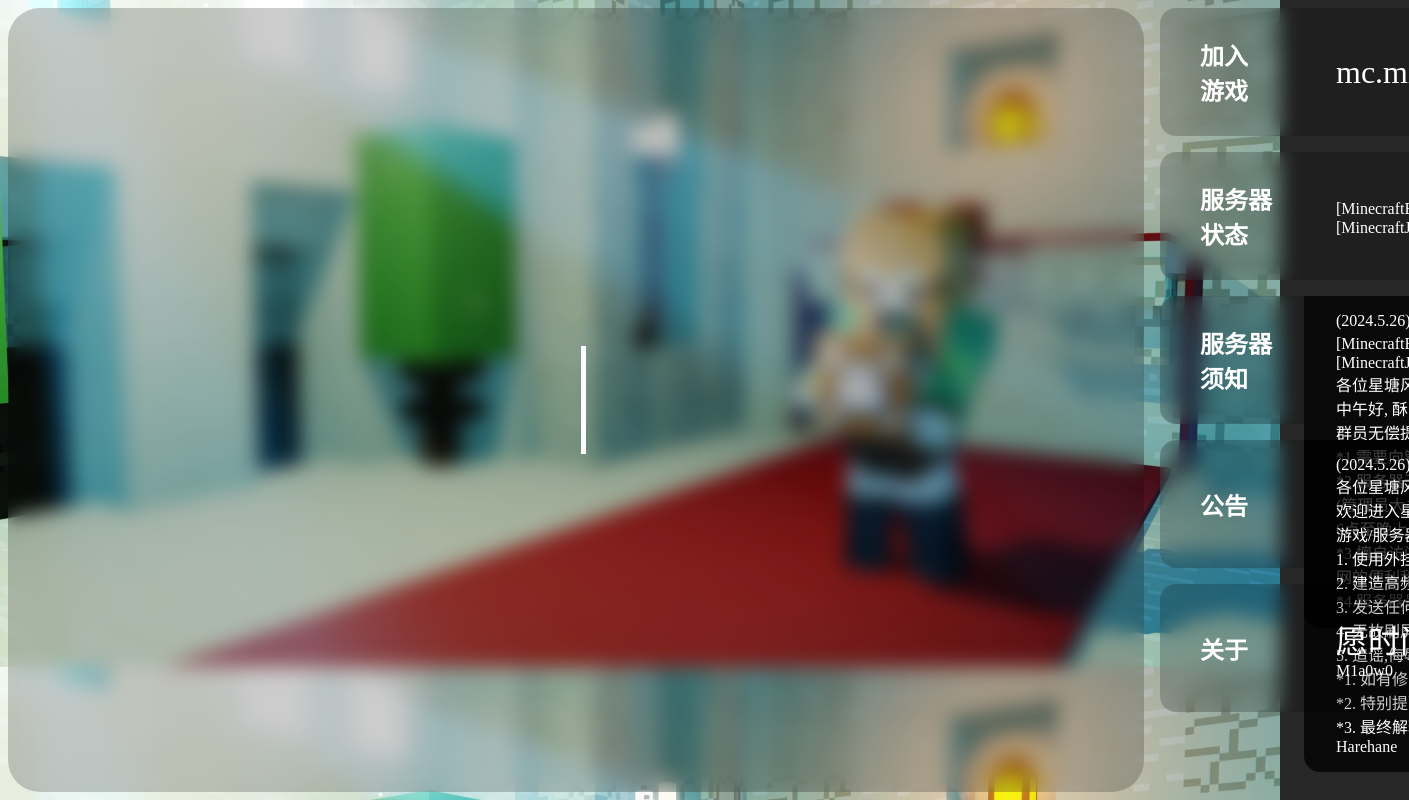
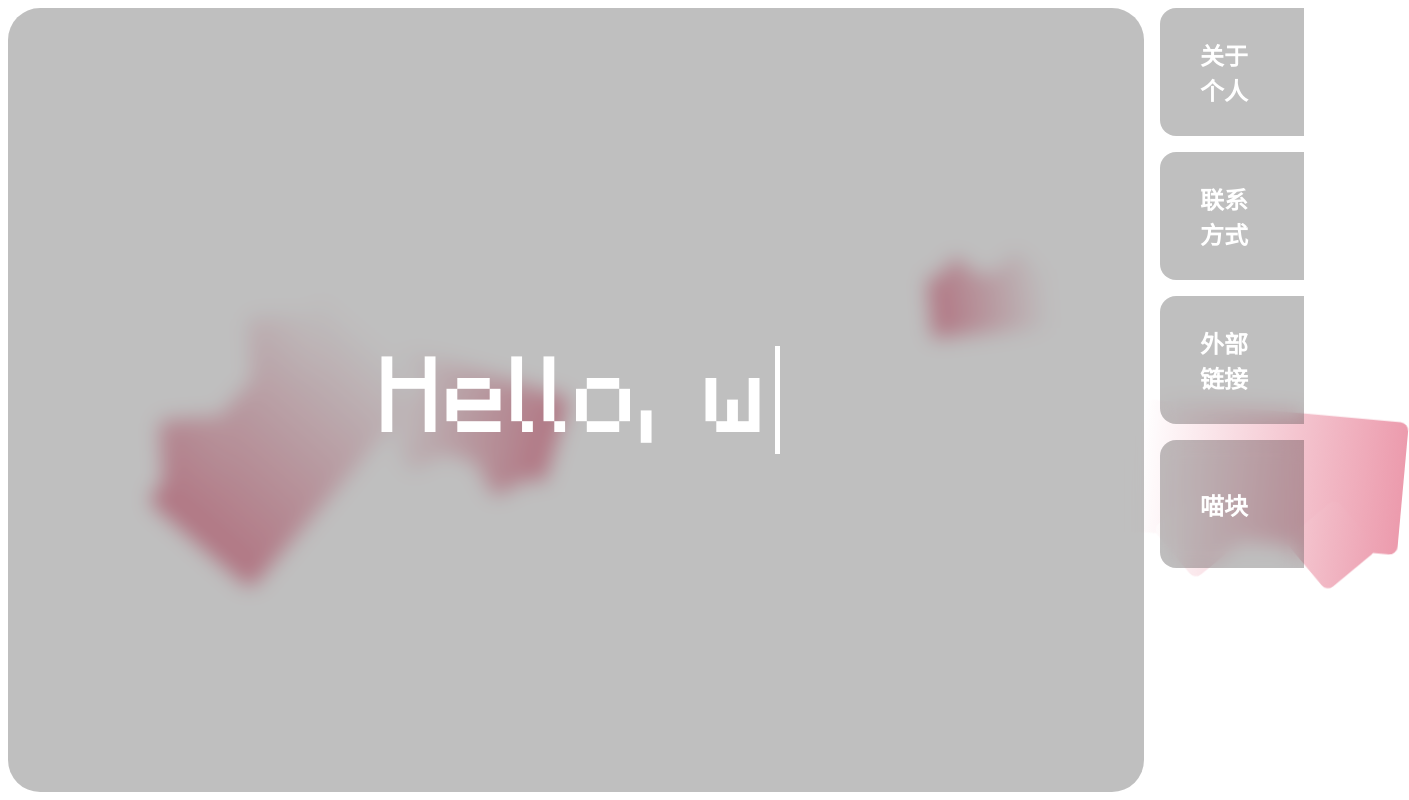
Before and after one commit to M1a0w0/Miaowcraft, a plain HTML site: page index.html in a window 1280 px wide. Shown: the whole page, 1409 px wide, since content can reach past the window. Drawn offline with Linux system fonts and the light colour scheme.

Commit message:
Update background from image to function generate.

```diff
--- a/index.html
+++ b/index.html
@@ -1,373 +1,557 @@
 <!DOCTYPE html>
 <html lang="zh">
+
 <head>
 	<meta charset="UTF-8">
-    <meta name="viewport" content="width=device-width, initial-scale=1.0">
+	<meta name="viewport" content="width=device-width, initial-scale=1.0, viewport-fit=cover">
+	<link rel="preload" href="fonts/CAT_FONT.ttf" as="font" type="font/ttf" crossorigin="anonymous">
+	<link rel="preload" href="fonts/1_Minecraft-Regular.otf" as="font" type="font/otf" crossorigin="anonymous">
+	<link rel="preload" href="fonts/B_Minecrafter.Reg.ttf" as="font" type="font/ttf" crossorigin="anonymous">
 	<title>Miaocraft</title>
 	<style>
+		/* 字体 */
 		@font-face {
+			src: url(fonts/CAT_FONT.ttf);
 			font-family: 'm1a-Cat_font';
-            src: url(font/CAT_FONT.ttf);
 		}
+
 		@font-face {
+			src: url(fonts/1_Minecraft-Regular.otf);
 			font-family: 'm1a-Minecraft';
-            src: url(font/1_Minecraft-Regular.otf);
 		}
+
 		@font-face {
+			src: url(fonts/B_Minecrafter.Reg.ttf);
 			font-family: 'm1a-MinecraftB';
-            src: url(font/B_Minecrafter.Reg.ttf);
-        }
-        @font-face {
-            font-family: 'm1a-Mojang';
-            src: url(font/Mojang-ABC.ttf);
 		}
 	</style>
 	<style>
-        /* 手机竖屏 */
-        @media (min-width: 0px) and (max-width:512px){
-            body{
-                background-size: cover;
-                background-position: 70%;
-            }
-            #maintext{
+		/* 宽度: 0-512px */
+		@media (min-width: 0px) and (max-width:512px) {
+			#maintext {
+				height: 64px;
 				font-size: 44px;
-                height: 64px;
 				line-height: 64px;
 			}
-            #maintext::after{
+
+			#maintext::after {
 				height: 44px;
 			}
-            #navblank{
-                visibility: hidden;
+
+			#bmblank {
+				display: none;
+			}
+
+			#container {
+				flex-direction: column;
+			}
+
+			#bottomdiv {
+				display: flex;
+			}
+
+			#bottomdiv a {
+				font-size: 20px;
 			}
 		}
-        /* 手机横屏 */
-        @media (min-width: 512px) and (max-width:1080px){
-            body{
-                background-size: 100%;
-            }
-            #maintext{
+
+		/* 宽度: 512-1080px */
+		@media (min-width: 512px) and (max-width:1080px) {
+			#maintext {
+				height: 84px;
 				font-size: 64px;
-                height: 84px;
 				line-height: 84px;
 			}
-            #maintext::after{
+
+			#maintext::after {
 				height: 64px;
 			}
-            #navblank{
-                visibility: hidden;
+
+			#bmblank {
+				display: none;
+			}
+
+			#container {
+				flex-direction: column;
+			}
+
+			#bottomdiv {
+				display: flex;
+			}
+
+			#bottomdiv a {
+				font-size: 28px;
 			}
 		}
-        /* 电脑 */
-        @media (min-width: 1080px){
-            body{
-                background-size: 100%;
-            }
-            #maintext{
+
+		/* 宽度: 1080-px */
+		@media (min-width: 1080px) {
+			#maintext {
+				height: 128px;
 				font-size: 108px;
-                height: 128px;
 				line-height: 128px;
 			}
-            #maintext::after{
+
+			#maintext::after {
 				height: 108px;
 			}
-            #navblank{
+
+			#bmblank {
 				flex: 0 0 128px;
-                width: 128px;
+			}
+
+			#bottomdiv {
+				display: none;
 			}
 		}
 	</style>
 	<style>
-        /* 通用 */
-        html{
+		/* 页面 */
+		html {
 			height: 98%;
 		}
-        body{
+
+		body {
+			background-color: #ffffff;
 			height: 100%;
+			height: calc(100% - env(safe-area-inset-bottom));
+			overflow: hidden;
+		}
 
-            background-attachment: fixed;
-            background-color: #272727;
-            background-image: url(miaocraft_bg.png);
+		a {
+			text-decoration: none;
 		}
-        #container{
+
+		#container {
+			display: flex;
+			padding-top: env(safe-area-inset-top);
+			padding-right: env(safe-area-inset-right);
+			padding-bottom: env(safe-area-inset-bottom);
+			padding-left: env(safe-area-inset-left);
 			height: 100%;
+		}
+
+		#mainpage {
 			display: flex;
-        }
-        #mainpage{
 			flex: 1 1 1px;
-            display: flex;
 			justify-content: center;
 			align-items: center;
-            border-radius:32px;
+			border-radius: 32px;
+			background-color: rgba(0, 0, 0, 0.25);
+			-webkit-backdrop-filter: blur(10px);
 			backdrop-filter: blur(10px);
-            -webkit-backdrop-filter: blur(10px);
-            background-color: rgba(0, 0, 0, 0.2);
 		}
-        #maintext{
+
+		#maintext {
+			position: relative;
 			color: #fff;
-            display: inline-block;
-            position: relative;
+			-webkit-user-select: none;
 			user-select: none;
 		}
-        #maintext::after{
+
+		#maintext::after {
+			position: absolute;
+			top: 10px;
+			right: -10px;
+			animation: blink 1s steps(1) infinite;
+			background-color: #fff;
+			width: 5px;
 			content: '';
-            position: absolute;
-            right: -10px;
-            top: 10px;
-            width: 5px;
-            background-color: #fff;
-            animation: blink 1s steps(1) infinite;
 		}
-        @keyframes blink{
-            0%,100%{
+
+		@keyframes blink {
+
+			0%,
+			100% {
 				background-color: #fff;
 			}
-            50%{
+
+			50% {
 				background-color: transparent;
+			}
+		}
+
+		#bottomdiv {
+			justify-content: center;
+			align-items: center;
+			margin-top: 8px;
+			border-radius: 32px;
+			background-color: rgba(0, 0, 0, 0.25);
+			height: 20%;
+			-webkit-backdrop-filter: blur(10px);
+			backdrop-filter: blur(10px);
+		}
+	</style>
+	<style>
+		/* 书签样式 */
+		.bookmark {
+			display: flex;
+			position: fixed;
+			align-items: center;
+			margin-left: 16px;
+			border-top-left-radius: 16px;
+			border-bottom-left-radius: 16px;
+			width: 144px;
+			width: calc(144px + env(safe-area-inset-right));
+			height: 128px;
+		}
+
+		.bookmark::before {
+			position: absolute;
+			top: 0;
+			left: 0;
+			z-index: -1;
+			border-top-left-radius: 16px;
+			border-bottom-left-radius: 16px;
+			background-color: rgba(0, 0, 0, 0.25);
+			width: 100%;
+			height: 100%;
+			content: "";
+			-webkit-backdrop-filter: blur(10px);
+			backdrop-filter: blur(10px);
+		}
+
+		.booktitle {
+			margin-left: 40px;
+			color: #fff;
+			-webkit-user-select: none;
+			user-select: none;
+		}
+
+		.bookpage {
+			display: flex;
+			position: fixed;
+			align-items: center;
+			margin-left: 100%;
+			border-top-right-radius: 16px;
+			border-bottom-right-radius: 16px;
+			background-color: rgba(0, 0, 0, 0.25);
+			width: 700px;
+			min-height: 128px;
+			-webkit-backdrop-filter: blur(10px);
+			backdrop-filter: blur(10px);
+		}
+
+		.page {
+			margin: 0px 32px;
+			color: #fff;
+		}
+	</style>
+	<style>
+		/* 书签动画 */
+		.bookmark {
+			transition-duration: 0.5s;
+		}
+
+		p,
+		a {
+			transition-duration: 0.5s;
+		}
+
+		@media (any-hover: hover) {
+			.bookmark:hover {
+				transform: translateX(-16%);
+			}
+
+			p:hover,
+			a:hover {
+				color: #eeeeee;
 			}
 		}
 	</style>
 	<style>
-        /* 导航样式 */
-        .bookmark{
-            width: 144px;
-            height: 128px;
-            margin-left: 16px;
-            position: fixed;
-            display: flex;
-            align-items: center;
-            border-top-left-radius: 16px;
-            border-bottom-left-radius: 16px;
-            background-color: rgba(0, 0, 0, 0.2);
-            backdrop-filter: blur(10px);
-            -webkit-backdrop-filter: blur(10px);
-        }
-        .booktitle{
-            margin-left: 40px;
-            color: #fff;
-            user-select: none;
-        }
-        .bookpage{
-            width: 700px;
-            min-height: 128px;
-            margin: 16px;
-            margin-left: 100%;
-            position: fixed;
-            display: flex;
-            align-items: center;
-            border-top-right-radius: 16px;
-            border-bottom-right-radius: 16px;
-            background-color: rgba(0, 0, 0, 0.2);
-            backdrop-filter: blur(10px);
-            -webkit-backdrop-filter: blur(10px);
-        }
-        .page{
-            color: #fff;
-            margin-left: 32px;
-            margin-right: 32px;
-        }
-    </style>
-    <style>
-        /* 导航动画 */
-        .bookmark{
-            transition-duration: 0.5s;
-        }
-        .bookmark:hover{
-            transform: translateX(-16%);
-        }
-        p{
-            transition-duration: 0.5s;
-        }
-        p:hover{
-            color: #ec9bad;
-        }
-    </style>
-    <style>
-        /* 导航2 */
-        #playpage{
-            font-size: 32px;
-        }
-        #status{
+		#contact {
 			margin-top: 144px;
 		}
-        #description{
+
+		#exlink {
 			margin-top: 288px;
 		}
-        .bookpage:has(>#descriptionpage){
-            border-bottom-left-radius: 16px;
-            top: -16px;
-            background-color: rgba(0, 0, 0, 0.75);
-        }
-        #notice{
+
+		#miaocraft {
 			margin-top: 432px;
-        }
-        .bookpage:has(>#noticepage){
-            border-bottom-left-radius: 16px;
-            top: -16px;
-            background-color: rgba(0, 0, 0, 0.75);
-        }
-        #about{
-            margin-top: 576px;
 		}
 	</style>
 	<script>
 		// 初始化打字效果
-        var texts = [
+		let texts = [
+			{
+				"text": "Hello, world!",
+				"fontFamily": "m1a-Minecraft"
+			},
 			{
 				"text": "Miaocraft",
 				"fontFamily": "m1a-Cat_font"
 			},
 			{
 				"text": "Minecraft",
-                "fontFamily": "m1a-Minecraft"
-            },
-            {
-                "text": "Minecraft",
 				"fontFamily": "m1a-MinecraftB"
-            },
-            {
-                "text": "Mojang",
-                "fontFamily": "m1a-Mojang"
 			}
-        ]
-        function initType(){
-            var maintext = document.getElementById("maintext");
-            var type2del = true;
-            var index = 0;
-            var jndex = 0;
+		];
+		function initType() {
+			let maintext = document.getElementById("maintext");
+			let type2del = true;
+			let index = 0;
+			let jndex = 0;
 			maintext.style.fontFamily = texts[index].fontFamily;
 			setInterval(
-                function(){
-                    if(type2del){
+				() => {
+					if (type2del) {
 						maintext.innerHTML = texts[index].text.slice(0, ++jndex);
-                    }else{
-                        maintext.innerHTML = texts[index].text.slice(0, (jndex>0 ? jndex-- : 0));
+					} else {
+						maintext.innerHTML = texts[index].text.slice(0, (jndex > 0 ? jndex-- : 0));
 					}
-                    if(jndex == texts[index].text.length+3){
+					if (jndex == texts[index].text.length + 3) {
 						type2del = false;
-                    }else if(jndex<-8){
+					} else if (jndex < -8) {
 						jndex = 0;
 						type2del = true;
-                        index++;
-                        if(index==texts.length){
+						if (++index == texts.length) {
 							index = 0;
 						}
 						maintext.style.fontFamily = texts[index].fontFamily;
-                    }else if(jndex<1){
+					} else if (jndex < 1) {
 						jndex--;
 					}
-                },200);
+				}, 200);
 		}
 	</script>
 	<script>
 		// 书签点击事件
-        var movewidth = "512";
-        var nowBookmark = "none";
-        function clickBookmark(bmID){
-            if(nowBookmark=="none"){
-                nowBookmark = bmID;
-                var element = document.getElementById(bmID);
-                element.style.transform = "translateX(-"+movewidth+"%)";
-                element.style.zIndex = "10";
-            }else if(nowBookmark==bmID){
-                nowBookmark = "none";
-                var element = document.getElementById(bmID);
+		let moveDistance = "512";
+		let openedBookmark = "none";
+		function clickBookmark(bmID) {
+			if (openedBookmark == "none") {
+				openedBookmark = bmID;
+				openBookmark(bmID);
+			} else if (openedBookmark == bmID) {
+				if (window.getSelection().toString().length > 0) {
+					return;
+				}
+				openedBookmark = "none";
+				closeBookmark(bmID);
+			} else {
+				if (window.getSelection().toString().length > 0) {
+					return;
+				}
+				closeBookmark(openedBookmark);
+				openedBookmark = bmID;
+				openBookmark(bmID);
+			}
+		}
+		function closeBookmark(bmID) {
+			let element = document.getElementById(bmID);
 			element.style.transform = "";
 			element.style.zIndex = "";
-            }else{
-                var element = document.getElementById(nowBookmark);
-                element.style.transform = "";
-                element.style.zIndex = "";
-                nowBookmark = bmID;
-                var element = document.getElementById(bmID);
-                element.style.transform = "translateX(-"+movewidth+"%)";
+		}
+		function openBookmark(bmID) {
+			let element = document.getElementById(bmID);
+			element.style.transform = `translateX(-${moveDistance}%)`;
 			element.style.zIndex = "10";
+		}
+	</script>
+	<script>
+		// 小数转百分比字符串
+		function num2percent(num) {
+			return (num * 100).toFixed(0) + '%';
+		}
+		// 为Hex首部填充0直到长度为2
+		function fill04hex2length2(hex) {
+			return hex.length < 2 ? `0${hex}` : hex;
+		}
+		// RGB数组转Hex
+		function rgbArray2hex(rgbArray) {
+			return `#${fill04hex2length2(rgbArray[0].toString(16))}${fill04hex2length2(rgbArray[1].toString(16))}${fill04hex2length2(rgbArray[2].toString(16))}`;
+		}
+		// Hex转RGB数组
+		function hex2rgbArray(hex) {
+			return [parseInt(hex.slice(1, 3), 16), parseInt(hex.slice(3, 5), 16), parseInt(hex.slice(5, 7), 16)];
+		}
+		// 计算渐变颜色
+		function caculateColor(startColor, endColor, proportion) {
+			let startColorRGB = hex2rgbArray(startColor);
+			let endColorRGB = hex2rgbArray(endColor);
+			let resultColorRGB = [];
+			for (let i = 0; i < 3; i++) {
+				resultColorRGB.push(Math.round(startColorRGB[i] + (endColorRGB[i] - startColorRGB[i]) * proportion));
+			}
+			return rgbArray2hex(resultColorRGB);
+		}
+		// 制作猫咪耳朵背景
+		function makeCarEarBackground(colorArgs, width, height, pointInCat, pointInColorFiled, pointIndex) {
+			const sqrt2 = Math.sqrt(2);
+			let earLength = Math.sqrt(width * height / 8);
+			let colorField = colorArgs.length - 1;
+			let colorFieldWidth = width / colorField;
+			let colorFieldWidthInEarProportion = colorFieldWidth / earLength / sqrt2;
+			let PointInCat = pointInCat.slice(pointIndex, pointIndex + 2);
+			let PointInColorFiled = pointInColorFiled.slice(pointIndex, pointIndex + 2);
+			let ColorStart = Math.floor(PointInCat[0] * colorField);
+			let ColorEnd = Math.ceil(PointInCat[1] * colorField);
+			let Color = colorArgs.slice(ColorStart, ColorEnd + 1);
+			Color[0] = caculateColor(Color[0], Color[1], PointInColorFiled[0]);
+			Color[Color.length - 1] = caculateColor(Color[Color.length - 2], Color[Color.length - 1], PointInColorFiled[1]);
+			let Point = [];
+			Point.push(0);
+			if (Color.length > 2) Point.push((1 - PointInColorFiled[0]) * colorFieldWidth / earLength / sqrt2);
+			for (let i = 2; i < Color.length - 1; i++) {
+				Point.push(Point[i - 1] + colorFieldWidthInEarProportion);
+			}
+			Point.push(1);
+			let ColorArgs = [];
+			for (let i = 0; i < Color.length; i++) {
+				ColorArgs.push(`${Color[i]} ${num2percent(Point[i])}`);
+			}
+			return ColorArgs;
+		}
+		// 制作猫咪元素背景
+		function makeCatBackground(isLinearGradient = false, colorArgs = ["#ec9bad"], angle = 0, width, height) {
+			let background = {
+				cat: colorArgs[0],
+				catLeftEar: colorArgs[0],
+				catRightEar: colorArgs[0]
+			};
+			if (isLinearGradient) {
+				const sqrt2 = Math.sqrt(2);
+				let earLength = Math.sqrt(width * height / 8);
+				let colorField = colorArgs.length - 1;
+				let colorFieldWidth = width / colorField;
+				let colorFieldWidthInEarProportion = colorFieldWidth / earLength / sqrt2;
+				let pointInCat = [];
+				pointInCat.push(0.125 - (sqrt2 - 1) * earLength / 2 / width);
+				pointInCat.push(pointInCat[0] + earLength * sqrt2 / width);
+				pointInCat.push(1 - pointInCat[1]);
+				pointInCat.push(1 - pointInCat[0]);
+				let pointInColorFiled = [];
+				pointInCat.forEach(ele => {
+					pointInColorFiled.push((colorField * ele) % 1);
+				});
+				let leftColorArgs = makeCarEarBackground(colorArgs, width, height, pointInCat, pointInColorFiled, 0);
+				let rightColorArgs = makeCarEarBackground(colorArgs, width, height, pointInCat, pointInColorFiled, 2);
+				background.cat = `linear-gradient(${angle}deg, ${colorArgs.join(", ")})`;
+				background.catLeftEar = `linear-gradient(${angle - 45}deg, ${leftColorArgs.join(", ")})`;
+				background.catRightEar = `linear-gradient(${angle - 45}deg, ${rightColorArgs.join(", ")})`;
+			}
+			return background;
+		}
+		// 制作猫咪元素
+		function makeCat(background = {
+			cat: "#ec9bad",
+			catLeftEar: "#ec9bad",
+			catRightEar: "#ec9bad"
+		}, width = 256, height = 128) {
+			let earLength = Math.sqrt(width * height / 8);
+			let eleCat = document.createElement("div");
+			let eleCatLeftEar = document.createElement("div");
+			let eleCatRightEar = document.createElement("div");
+			let eleEar = [eleCatLeftEar, eleCatRightEar];
+			eleCat.style.position = "absolute";
+			eleCat.style.borderRadius = `${width * height / 4096}px`;
+			eleCat.style.background = background.cat;
+			eleCat.style.width = `${width}px`;
+			eleCat.style.height = `${height}px`;
+			eleEar.forEach(ele => {
+				ele.style.position = "absolute";
+				ele.style.transform = "rotate(45deg)";
+				ele.style.top = `-${earLength / 2 - earLength / 16}px`;
+				ele.style.borderRadius = `${earLength / 8}px`;
+				ele.style.width = `${earLength}px`;
+				ele.style.height = `${earLength}px`;
+				eleCat.appendChild(ele);
+			})
+			eleCatLeftEar.style.left = `${width / 8}px`;
+			eleCatLeftEar.style.background = background.catLeftEar;
+			eleCatLeftEar.style.zIndex = -1;
+			eleCatRightEar.style.right = `${width / 8}px`;
+			eleCatRightEar.style.background = background.catRightEar;
+			eleCatRightEar.style.zIndex = -1;
+			eleCat.style.animationIterationCount = "infinite";
+			eleCat.style.animationDuration = "10s";
+			eleCat.style.animationDelay = `${Math.random() * 3}s`;
+			return eleCat;
+		}
+		// 制作游动动画效果
+		function makeFlowAnimate(index, transform) {
+			let start = `transform: translate(0, 0) ${transform};`;
+			let zero = `transform: translate(${(Math.random() - 0.5) * 5}%, ${(Math.random() - 0.5) * 10}%) ${transform};`;
+			let one = `transform: translate(${(Math.random() - 0.5) * 5}%, ${(Math.random() - 0.5) * 10}%) ${transform};`;
+			document.styleSheets[0].insertRule(`@keyframes flow${index} { 0% { ${start} } 25% { ${zero} } 50% { ${one} } 75% { ${zero} } 100% { ${start} }`, 0);
+			return `flow${index}`;
+		}
+		// 初始化背景
+		function initBackground(isLinearGradient = false, colorArgs = ["#ec9bad"]) {
+			for (let i = 0; i < 4; i++) {
+				let eleCat = makeCat(makeCatBackground(isLinearGradient, colorArgs, 90, 256, 128), 256, 128);
+				eleCat.style.top = `${Math.random() * 100 - 10}vh`;
+				eleCat.style.left = `${Math.random() * 20 + i * 25}vw`;
+				let transform = `scale(${Math.random() * 0.8 + 0.4}) rotate(${Math.random() * 360}deg)`;
+				eleCat.style.transform = transform;
+				eleCat.style.animationName = makeFlowAnimate(i, transform);
+				document.body.prepend(eleCat);
 			}
 		}
 	</script>
 	<script>
-            window.onload = function(){
+		window.onload = () => {
 			initType();
+			initBackground(true, ["#ec9bad", "#ffffff"]);
 		}
 	</script>
 </head>
+
 <body>
 	<div id="container">
 		<div id="mainpage">
 			<span id="maintext"></span>
 		</div>
-        <div id="navblank">
-            <div id="play" class="bookmark" onclick="clickBookmark('play')">
-                <h2 class="booktitle">加入<br>游戏</h2>
+		<div id="bottomdiv">
+			<a style="color: #fff;" href="https://github.com/M1a0w0">
+				Github: https://github.com/M1a0w0
+			</a>
+		</div>
+		<div id="bmblank">
+			<div id="aboutme" class="bookmark" onclick="clickBookmark('aboutme')">
+				<h2 class="booktitle">关于<br />个人</h2>
 				<div class="bookpage">
-                    <p id="playpage" class="page">
-                        mc.miaocraft.party
+					<p id="aboutmepage" class="page" style="font-size: 32px;">
+						喵鱼: Minecraft玩家, 一名普通开发者
 					</p>
 				</div>
 			</div>
-            <div id="status" class="bookmark" onclick="clickBookmark('status')">
-                <h2 class="booktitle">服务器<br>状态</h2>
+			<div id="contact" class="bookmark" onclick="clickBookmark('contact')">
+				<h2 class="booktitle">联系<br />方式</h2>
 				<div class="bookpage">
-                    <p id="statuspage" class="page">
-                        [MinecraftBE] 暂停运行<br>
-                        [MinecraftJava] 1.19.2-Forge_43.3.13
-                    </p>
+					<a id="contactpage" class="page" style="font-size: 32px;" href="mailto:m1a0w0@miaocraft.dev">
+						电子邮件: m1a0w0@miaocraft.dev
+					</a>
 				</div>
 			</div>
-            <div id="description" class="bookmark" onclick="clickBookmark('description')">
-                <h2 class="booktitle">服务器<br>须知</h2>
+			<div id="exlink" class="bookmark" onclick="clickBookmark('exlink')">
+				<h2 class="booktitle">外部<br />链接</h2>
 				<div class="bookpage">
-                    <p id="descriptionpage" class="page">
-(2024.5.26)<br>
-[MinecraftBE]暂停运行, 敬请期待!<br>
-[MinecraftJava1.19.2-mod]<br>
-各位星塘风语服务器成员:<br>
-中午好, 酥喵MinecraftJava服务器已开启, 需要的可通过以上所示的ip和端口进入, 服务器为群员无偿提供, 请不要通过ip攻击服务器.<br>
-*1.需要向管理员提供玩家ID等必要信息, 否则无法进入服务器.<br>
-*2.服务器无法连接时可向 @随风风 进行报备<br>
-(管理员大多因学业或工作繁忙, 所以直接留言相应内容即可, 回复时间为周末/节假日的下午6点至晚上12点).<br>
-*3.擅自访问外网可能产生诸多高度敏感问题. 因此根据相关规定要求, 我们不会提供访问外网的便利和帮助.<br>
-*4.服务器最终解释权归酥喵所有.<br>
-                    </p>
+					<a id="exlinkpage" class="page" style="font-size: 32px;" href="https://github.com/M1a0w0">
+						Github: https://github.com/M1a0w0
+					</a>
 				</div>
 			</div>
-            <div id="notice" class="bookmark" onclick="clickBookmark('notice')">
-                <h2 class="booktitle">公告</h2>
+			<div id="miaocraft" class="bookmark" onclick="clickBookmark('miaocraft')">
+				<h2 class="booktitle">喵块</h2>
 				<div class="bookpage">
-                    <p id="noticepage" class="page">
-(2024.5.26)<br>
-各位星塘风语服务器成员:<br>
-欢迎进入星塘风语服务器, 为了维护服务器的和谐与稳定, 还请大家遵守以下几点.<br>
-游戏/服务器中禁止:<br>
-1. 使用外挂或窃取玩家物品,恶意破坏服务器存档等行为.<br>
-2. 建造高频红石电路或设施, (因为这可能会造成服务器卡顿并影响其他玩家体验.)<br>
-3. 发送任何有关涉政,暴恐,血腥,色情,争议性等信息.<br>
-4. 无故刷屏, 发送意义不明消息, 影响正常的话题交流.<br>
-5. 造谣,侮辱,诽谤,煽动对立和仇恨.<br>
-*1. 如有修改将会在公告发布, 继续在服务器中游玩即表明你同意并遵守以上所有规定.<br>
-*2. 特别提醒: 一旦您退出群聊, 无论主动还是被动, 服务器白名单权限也将同时移除.<br>
-*3. 最终解释权归酥喵所有.<br>
-Harehane
-                    </p>
-                </div>
-            </div>
-            <div id="about" class="bookmark" onclick="clickBookmark('about')">
-                <h2 class="booktitle">关于</h2>
-                <div class="bookpage">
-                    <p id="aboutpage" class="page">
-                        <a style="font-size: 32px;">愿时间给你, 你想要的答案~<br></a>
+					<p id="miaocraftpage" class="page">
+						<a style="font-size: 32px;">愿时间给你, 你想要的答案~<br /></a>
 						<a style="font-size: 16px;">M1a0w0</a>
 					</p>
 				</div>
 			</div>
 			<!-- <div id="example" class="bookmark" onclick="clickBookmark('example')">
 				<h2 class="booktitle">example</h2>
-                <div class="examplepage">
-                    <p id="statuspage" class="page">
+				<div class="bookpage">
+					<p id="examplepage" class="page">
 					</p>
 				</div>
 			</div> -->
 		</div>
 	</div>
 </body>
+
 </html>
```
Also changed, not shown: favicon.ico (added), font/Mojang-ABC.ttf (deleted), fonts/1_Minecraft-Regular.otf (renamed from font/1_Minecraft-Regular.otf), fonts/B_Minecrafter.Reg.ttf (renamed from font/B_Minecrafter.Reg.ttf), fonts/CAT_FONT.ttf (renamed from font/CAT_FONT.ttf), miaocraft_bg.png (deleted). Lines whose indentation alone changed are shown as unchanged.
